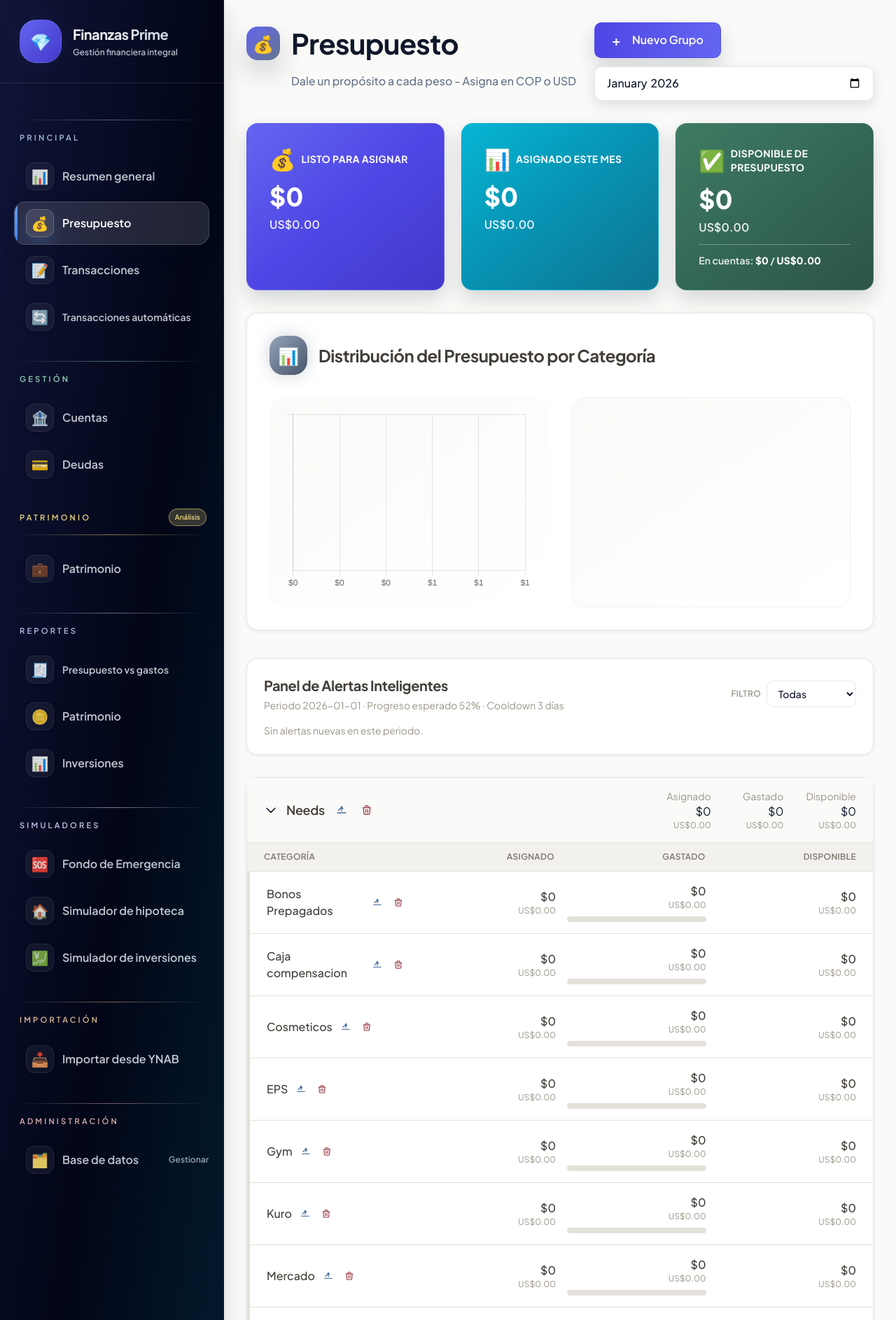
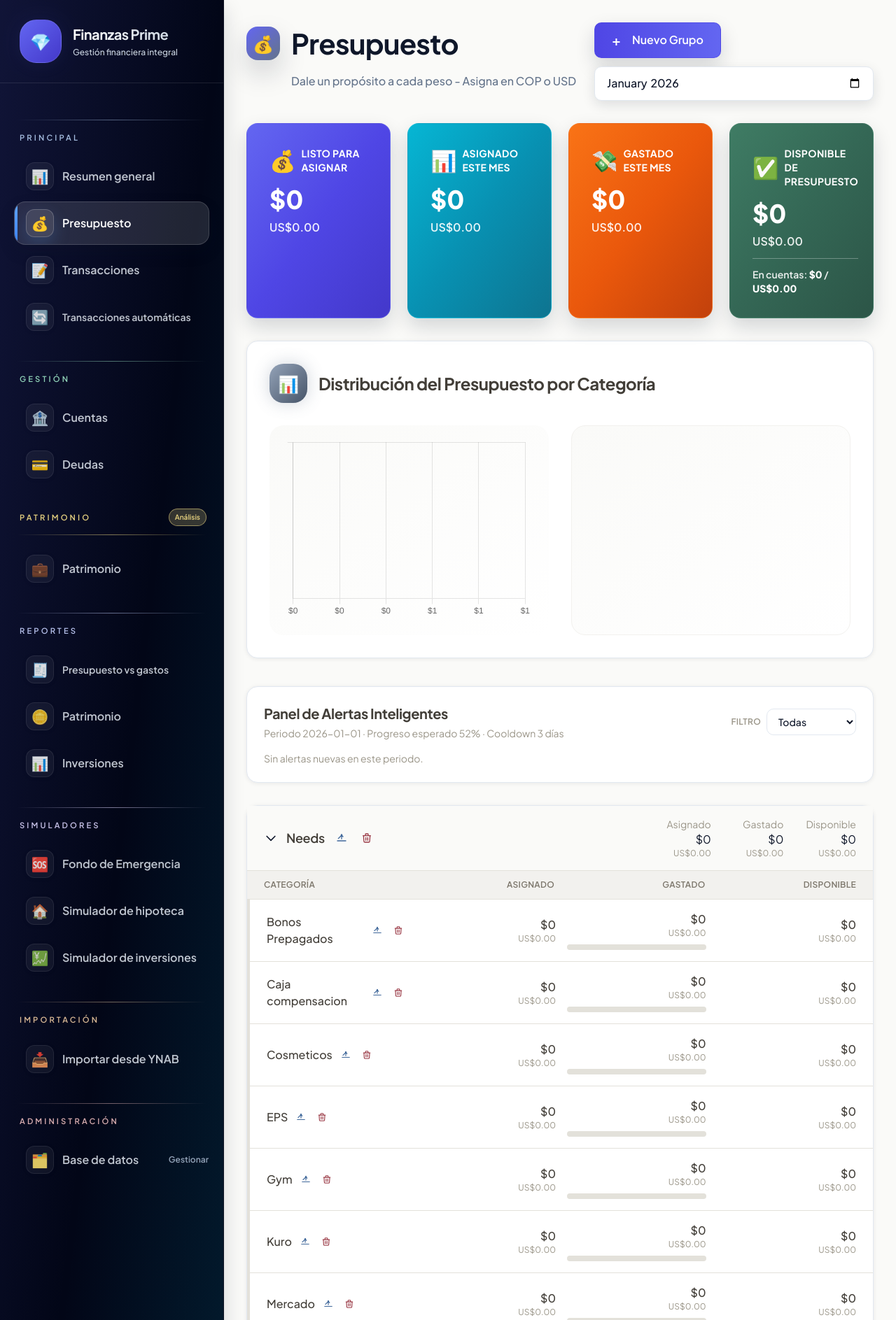
Before and after one commit to oscarems/personal_finances, a FastAPI app: page /budget in a window 1280 px wide. Shown: the top 1887 px of the page at 70% size. Run offline with FastAPI, Linux system fonts and the light colour scheme; data comes from the database, SQL or seed files in the repository; data that the repository does not hold is empty; a map, chart or similar area stays blank; some libraries are stand-ins or nearby versions.

Commit message:
Add spent total to budget summary

```diff
--- a/frontend/templates/budget.html
+++ b/frontend/templates/budget.html
@@ -23,7 +23,7 @@
 </div>
 
 <!-- Budget Summary Grid con diseño mejorado -->
-<div class="grid grid-cols-1 lg:grid-cols-3 gap-6 mb-8">
+<div class="grid grid-cols-1 lg:grid-cols-4 gap-6 mb-8">
     <!-- Ready to Assign Banner -->
     <div class="bg-gradient-to-br from-primary-500 via-primary-600 to-primary-700 rounded-card shadow-strong p-8 hover:shadow-xl transition-all duration-300 border border-primary-400/30">
         <div class="flex justify-between items-start">
@@ -51,6 +51,22 @@
                 <div>
                     <p class="text-4xl font-extrabold text-white mb-2" id="totalAssignedTotalCOP">$0</p>
                     <p class="text-base font-semibold text-white/90" id="totalAssignedTotalUSD">US$0.00</p>
+                </div>
+            </div>
+        </div>
+    </div>
+
+    <!-- Total Spent This Month Banner -->
+    <div class="bg-gradient-to-br from-warning-500 via-warning-600 to-warning-700 rounded-card shadow-strong p-8 hover:shadow-xl transition-all duration-300 border border-warning-400/30">
+        <div class="flex justify-between items-start">
+            <div class="flex-1">
+                <div class="flex items-center space-x-2 mb-4">
+                    <span class="text-3xl">💸</span>
+                    <p class="text-sm font-bold text-white uppercase tracking-wide">Gastado este Mes</p>
+                </div>
+                <div>
+                    <p class="text-4xl font-extrabold text-white mb-2" id="totalSpentCOP">$0</p>
+                    <p class="text-base font-semibold text-white/90" id="totalSpentUSD">US$0.00</p>
                 </div>
             </div>
         </div>
@@ -677,6 +693,12 @@
             `$${formatAmount(dataCOP.totals.assigned, 0)}`;
         document.getElementById('totalAssignedTotalUSD').textContent =
             `US$${formatAmount(dataUSD.totals.assigned, 2)}`;
+
+        // Display Total Spent (sum) in both currencies
+        document.getElementById('totalSpentCOP').textContent =
+            `$${formatAmount(dataCOP.totals.activity, 0)}`;
+        document.getElementById('totalSpentUSD').textContent =
+            `US$${formatAmount(dataUSD.totals.activity, 2)}`;
 
         // Display Total Available (sum) in both currencies
         document.getElementById('totalAvailableCOP').textContent =
```
